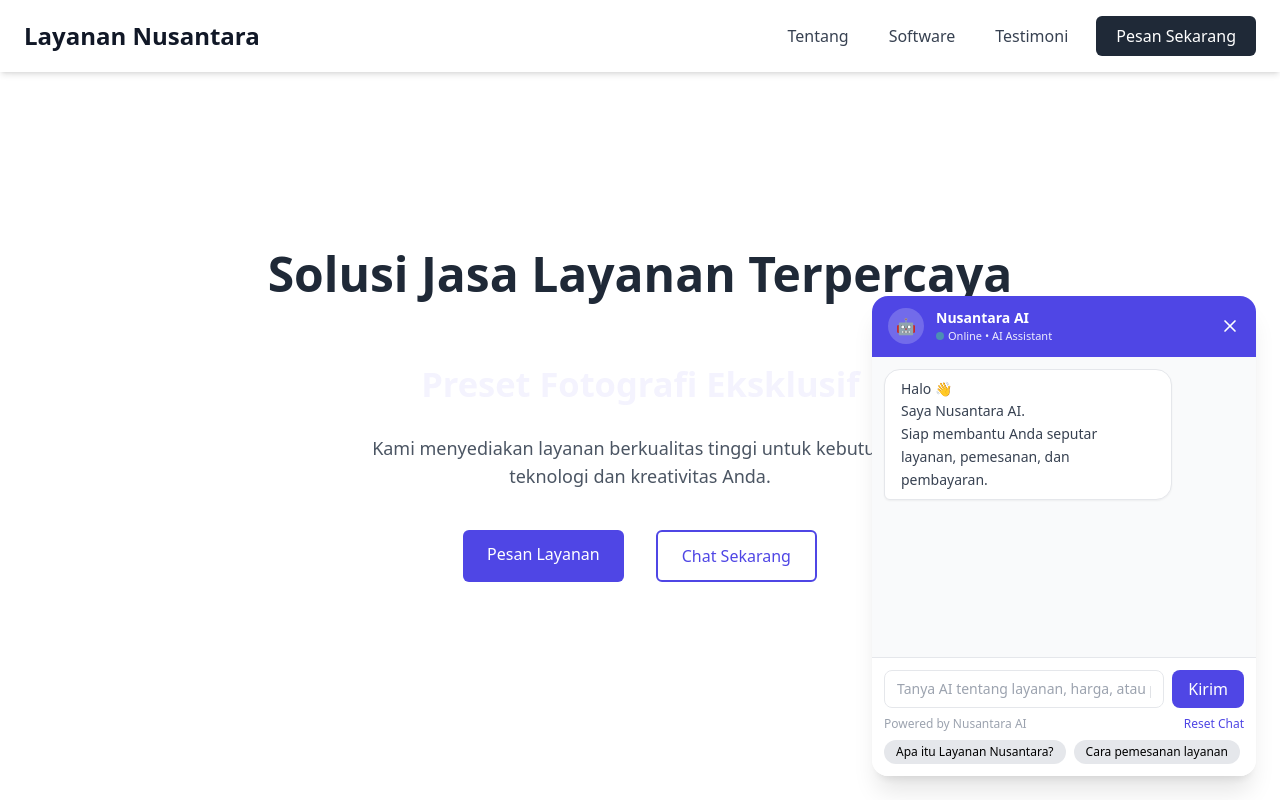
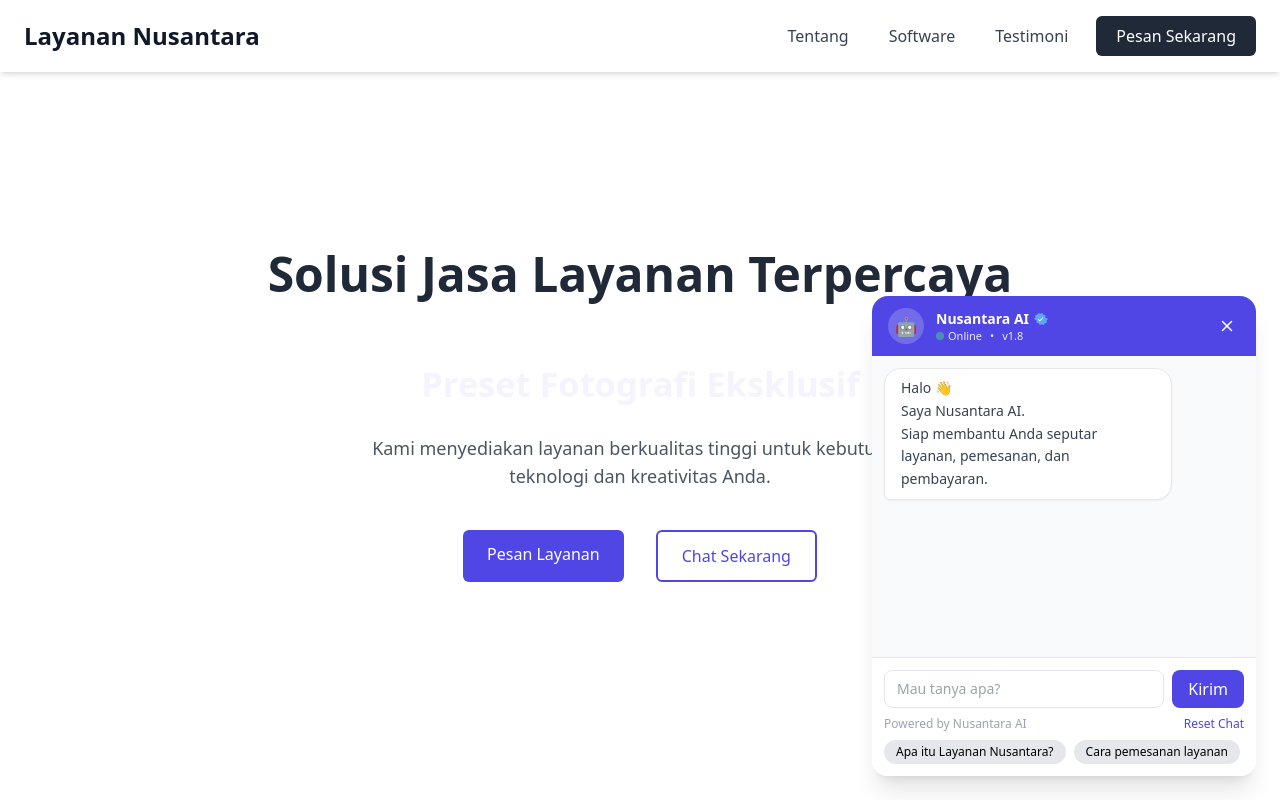
Before and after one commit to abdulaziz817/layanan, a Next.js app: page / in a window 1280 px wide. Both pictures are taken after a click on the button 1224 px from the left and 744 px from the top of the page. Shown: the top 800 px of the page. Built offline with nearby package versions, Linux system fonts and the light colour scheme.

Commit message:
perbaikan chatbot upadate mulu

```diff
--- a/components/FloatingAI.jsx
+++ b/components/FloatingAI.jsx
@@ -186,19 +186,47 @@ export default function FloatingAI() {
 {/* HEADER */}
 <div className="bg-indigo-600 text-white px-4 py-3 flex items-center justify-between">
   <div className="flex items-center gap-3">
-                <div className="w-9 h-9 rounded-full bg-white/20 flex items-center justify-center">
+    {/* Avatar */}
+    <div className="w-9 h-9 rounded-full bg-white/20 flex items-center justify-center text-lg">
       🤖
     </div>
-                <div>
+
+    {/* Info */}
+    <div className="leading-tight">
+      <div className="flex items-center gap-1">
         <p className="font-semibold text-sm">Nusantara AI</p>
-                  <p className="text-[11px] opacity-90 flex items-center gap-1">
+
+        {/* Blue Check ala IG */}
+        <svg
+          className="w-4 h-4 text-blue-400"
+          viewBox="0 0 24 24"
+          fill="currentColor"
+        >
+          <path d="M22.5 12l-2.1 2.4.3 3.2-3.1.7-1.6 2.8-3-1.2-3 1.2-1.6-2.8-3.1-.7.3-3.2L1.5 12l2.1-2.4-.3-3.2 3.1-.7L8 2.9l3 1.2 3-1.2 1.6 2.8 3.1.7-.3 3.2L22.5 12z" />
+          <path
+            d="M10.2 13.9l-1.8-1.8-.9.9 2.7 2.7 5.4-5.4-.9-.9-4.5 4.5z"
+            fill="#fff"
+          />
+        </svg>
+      </div>
+
+      <p className="text-[11px] opacity-90 flex items-center gap-2">
+        <span className="flex items-center gap-1">
           <span className="w-2 h-2 bg-green-400 rounded-full animate-pulse" />
-                    Online • AI Assistant
+          Online
+        </span>
+        •
+        <span>v1.8</span>
       </p>
     </div>
   </div>
-              <button onClick={() => setOpen(false)}>
-                <FiX size={20} />
+
+  {/* Close */}
+  <button
+    onClick={() => setOpen(false)}
+    className="hover:bg-white/20 p-1 rounded-md transition"
+  >
+    <FiX size={18} />
   </button>
 </div>
 
@@ -245,7 +273,7 @@ export default function FloatingAI() {
                   placeholder={
                     isTyping
                       ? "AI sedang menjawab..."
-                      : "Tanya AI tentang layanan, harga, atau pemesanan..."
+                      : "Mau tanya apa?"
                   }
                   className="flex-1 border rounded-lg px-3 py-2 text-sm focus:ring-2 focus:ring-indigo-600 disabled:opacity-60"
                 />
```
Lines whose indentation alone changed are shown as unchanged.
